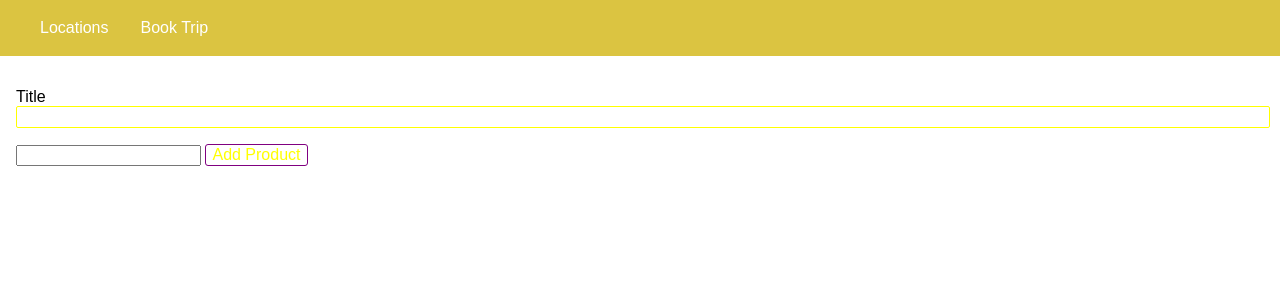
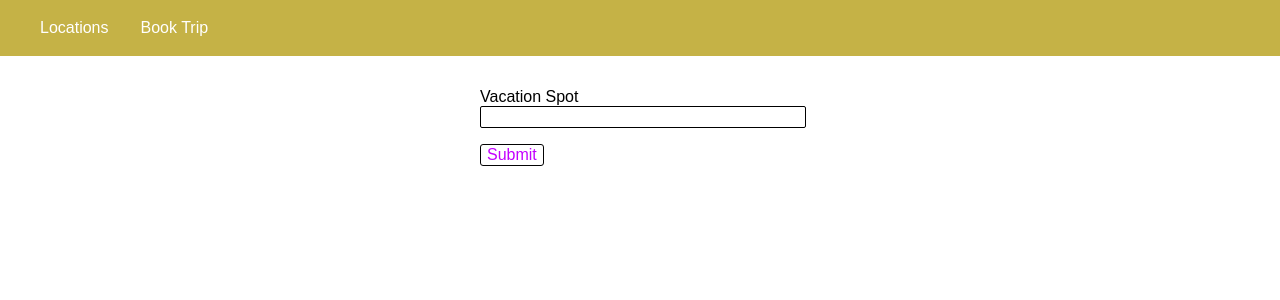
Before and after one commit to adithyav09/Database-Project.github.io, a Node server app: page /admin/add-product in a window 1280 px wide; the page is wider, and only the part inside the window is pictured. Shown: the top 300 px of that part. Run offline with Node 20, Linux system fonts and the light colour scheme.

Commit message:
Centered form and readjusted routes so not directed to 404 page

```diff
--- a/public/css/main.css
+++ b/public/css/main.css
@@ -16,7 +16,7 @@ main {
 .main-header {
     width: 100%;
     height: 3.5rem;
-    background-color: #dbc441;
+    background-color: #c5b246;
     padding: 0 1.5rem;
 }
 
@@ -42,39 +42,3 @@ main {
 .main-header__item a:active {
     color:#000000;
 }
-
-.product-form {
-    width: 20rem,
-    max-width: 90%,
-    margin: auto;
-}
-
-.form-control {
-    margin: 1rem 0;
-}
-
-.form-control label,
-.form-control input{
-    display: block;
-    width: 100%;
-}
-
-.form-control input {
-    border: 1px solid yellow;
-    font: inherit;
-    border-radius: 2px;
-}
-
-button {
-    font: inherit;
-    border: 1px solid purple;
-    color:yellow;
-    background: white;
-    border-radius: 3px;
-    cursor: pointer;
-}
-
-button:hover,
-button:active {
-    color: purple;
-}
--- a/public/css/product.css
+++ b/public/css/product.css
@@ -0,0 +1,82 @@
+body {
+    padding:0;
+    margin: 0;
+    font-family: sans-serif;
+}
+main {
+    padding: 1rem;
+}
+
+.main-header__nav {
+    height: 100%;
+    display: flex;
+    align-items: center;
+}
+
+.main-header {
+    width: 100%;
+    height: 3.5rem;
+    background-color: #c5b246;
+    padding: 0 1.5rem;
+}
+
+.main-header__item-list {
+    list-style: none;
+    margin: 0;
+    padding: 0;
+    display: flex;
+}
+
+.main-header__item {
+    margin: 0 1rem;
+    padding: 0;
+}
+
+.main-header__item a{
+    text-decoration: none;
+    color: white;
+}
+
+.main-header__item a:hover
+.main-header__item a:active
+.main-header__item a:active {
+    color:#000000;
+}
+
+
+
+.product-form {
+    width: 20rem;
+    max-width: 90%;
+    margin: auto;
+}
+
+.form-control {
+    margin: 1rem 0;
+}
+
+.form-control label,
+.form-control input{
+    display: block;
+    width: 100%;
+}
+
+.form-control input {
+    border: 1px solid rgb(0, 0, 0);
+    font: inherit;
+    border-radius: 2px;
+}
+
+button {
+    font: inherit;
+    border: 1px solid rgb(3, 3, 3);
+    color:rgb(195, 0, 255);
+    background: white;
+    border-radius: 3px;
+    cursor: pointer;
+}
+
+button:hover,
+button:active {
+    color: rgb(0, 0, 0);
+}
--- a/routes/admin.js
+++ b/routes/admin.js
@@ -5,6 +5,8 @@ const express = require('express');
 const rootDir = require('../util/path');
 
 const router = express.Router();
+
+const products = [];
 
 
 // /admin/add-product => GET
--- a/views/404.html
+++ b/views/404.html
@@ -5,6 +5,7 @@
     <meta charset="UTF-8">
     <meta http-equiv="X-UA-Compatible" content="IE=edge">
     <meta name="viewport" content="width=device-width, initial-scale=1.0">
+    <link rel="stylesheet" href="/css/main.css">
     <title>Page Not Found</title>
 </head>
 
--- a/views/add-product.html
+++ b/views/add-product.html
@@ -6,7 +6,8 @@
     <meta http-equiv="X-UA-Compatible" content="IE=edge">
     <meta name="viewport" content="width=device-width, initial-scale=1.0">
     <title>Add Product</title>
-    <link rel="stylesheet" href="./css/main.css">
+    <link rel="stylesheet" href="/css/main.css">
+    <link rel="stylesheet" href="/css/product.css">
 </head>
 
 <body>
@@ -20,13 +21,12 @@
     </header>
 
     <main>
-        <form class="product-form" action="/add-prodcut" method="POST">
+        <form class="product-form" action="/admin/add-product" method="POST">
             <div class="form-control">
-                <label for="title">Title</label>
+                <label for="title">Vacation Spot</label>
                 <input type="text" name="title" id="title">
             </div>
-            <input tpye="text" anme="title">
-            <button type="submit">Add Product</button>
+            <button type="submit">Submit</button>
         </form>
     </main>
 </body>
--- a/views/shop.html
+++ b/views/shop.html
@@ -6,7 +6,7 @@
     <meta http-equiv="X-UA-Compatible" content="IE=edge">
     <meta name="viewport" content="width=device-width, initial-scale=1.0">
     <title>Shop</title>
-    <link rel="stylesheet" href="./css/main.css">
+    <link rel="stylesheet" href="/css/main.css">
 </head>
 
 <body>
```
